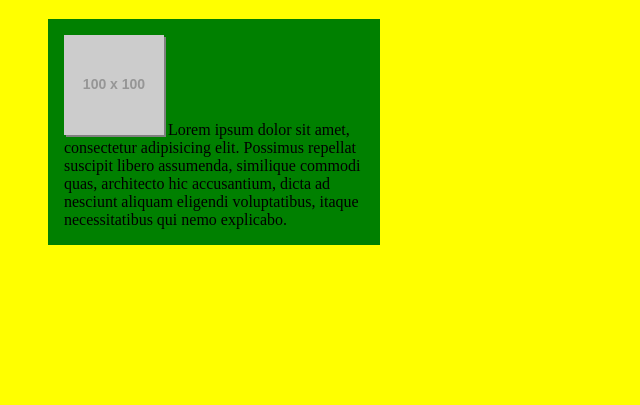
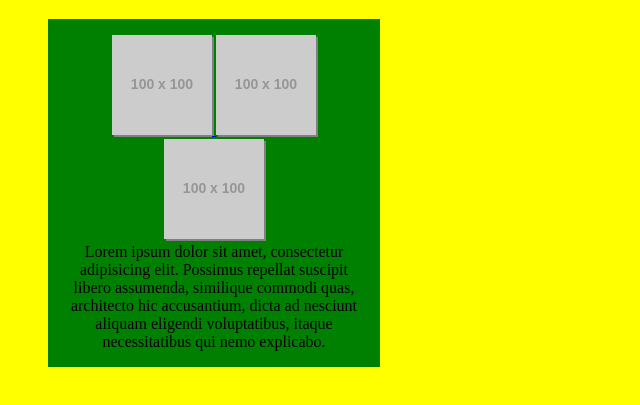
Before and after one commit to paperbagwishes/p3-stand-alone-portfolio, a plain HTML site: page index.html in a window 1280 px wide. Shown: the part 61-466 px from the top of the page, without its empty margins (0-640 px from the left). Drawn offline with nearby package versions, Linux system fonts and the light colour scheme; placeholder pictures from the web are drawn by us.

Commit message:
basic plugin

```diff
--- a/css/styles.scss
+++ b/css/styles.scss
@@ -17,7 +17,7 @@ body {
 //portofolio items
 
 figure {
-
+text-align: center;
 background: green;
     width: 300px;
     padding:1em ;
--- a/index.html
+++ b/index.html
@@ -27,12 +27,22 @@
 
      <figure>
 
-         <figcaption>
+        <a href="http://placehold.it/100x100">
+         <!--thumbnail-->
+          <img src="http://placehold.it/100x100" alt="">
+        </a>
 
-           <img src="http://placehold.it/100x100" alt="">
-            Lorem ipsum dolor sit amet, consectetur adipisicing elit. Possimus repellat suscipit libero assumenda, similique commodi quas, architecto hic accusantium, dicta ad nesciunt aliquam eligendi voluptatibus, itaque necessitatibus qui nemo explicabo.
+           <a href="http://placehold.it/100x100">
+         <!--thumbnail-->
+          <img src="http://placehold.it/100x100" alt="">
+        </a>
 
-         </figcaption>
+           <a href="http://placehold.it/100x100">
+         <!--thumbnail-->
+          <img src="http://placehold.it/100x100" alt="">
+        </a>
+
+             <figcaption>Lorem ipsum dolor sit amet, consectetur adipisicing elit. Possimus repellat suscipit libero assumenda, similique commodi quas, architecto hic accusantium, dicta ad nesciunt aliquam eligendi voluptatibus, itaque necessitatibus qui nemo explicabo.</figcaption>
      </figure>
 
     </main>
@@ -40,7 +50,7 @@
 
     <!-- Scripts -->
     <script src="https://cdnjs.cloudflare.com/ajax/libs/jquery/3.1.1/jquery.min.js"></script>
-    <script src="js/plugin.js"></script>
+    <script src="js/lightgallery.js"></script>
     <script src="js/scripts.js"></script>
 
 </body>
--- a/js/scripts.js
+++ b/js/scripts.js
@@ -1 +1,5 @@
-// Scripts
+
+$('figure').lightGallery({
+    selector: 'a',
+    mode: 'lg-lollipop'
+});
```
Also changed, not shown: css/styles.css, 1 other file.
